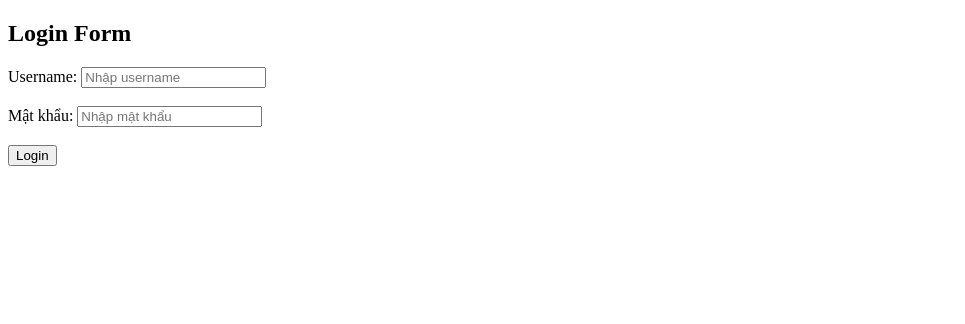
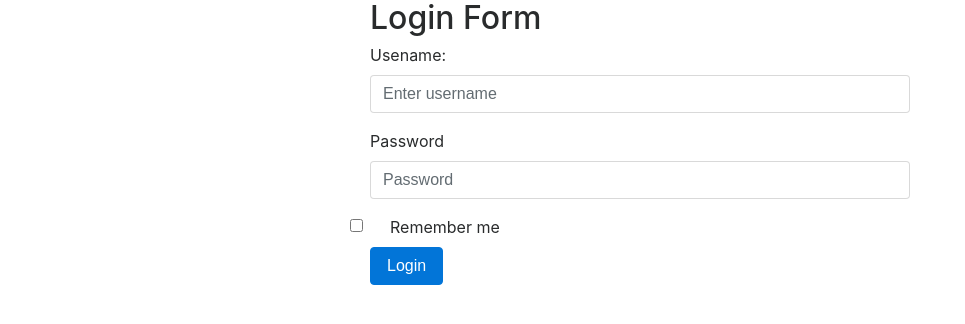
Before and after one commit to huongbee/php0112_M2, a PHP site: page /login.php in a window 1280 px wide. Shown: the top 324 px of the page, without its empty margins (0-965 px from the left). Run offline with PHP 8.4, Linux system fonts and the light colour scheme.

Commit message:
login-form

```diff
--- a/buoi7/index.php
+++ b/buoi7/index.php
@@ -6,5 +6,6 @@
     echo "<br><a href='logout.php'>Đăng xuất</a>";
 }
 else{
+    $_SESSION['message'] = "Bạn vui lòng đăng nhâp";
     header('Location:login.php');
 }
--- a/buoi7/login.php
+++ b/buoi7/login.php
@@ -9,19 +9,26 @@
 
     <!DOCTYPE html>
     <html lang="en">
+
     <head>
         <meta charset="UTF-8">
         <meta name="viewport" content="width=device-width, initial-scale=1.0">
         <meta http-equiv="X-UA-Compatible" content="ie=edge">
         <title>Document</title>
+        <link rel="stylesheet" href="https://maxcdn.bootstrapcdn.com/bootstrap/4.0.0-beta.3/css/bootstrap.min.css">
     </head>
     <style>
-    p{
-        color:red;
-        margin-bottom:20px
+        p {
+            color: red;
+            margin-bottom: 20px
         }
     </style>
+
     <body>
+        <div class="container">
+            <div class="row justify-content-center">
+                <div class="col-md-6">
+
                     <h2>Login Form</h2>
 
                     <?php
@@ -31,16 +38,26 @@
                             }
 
                         ?>
+                    <form action="xuly-login.php" method="POST">
+                        <div class="form-group">
+                            <label for="username">Usename:</label>
+                            <input type="text" class="form-control" name="usr" placeholder="Enter username">
+                        </div>
+                        <div class="form-group">
+                            <label for="pw">Password</label>
+                            <input type="password" class="form-control" name="pwd" placeholder="Password">
+                        </div>
+                        <div class="form-check">
+                            <input type="checkbox" id="remember" class="form-check-input" name="remember">
+                            <label class="form-check-label" for="remember">Remember me</label>
+                        </div>
+                        <button type="submit" name="btnLogin" class="btn btn-primary">Login</button>
+                    </form>
+                </div>
+            </div>
 
+        </div>
 
-    <form action="xuly-login.php" method="post">
-        Username:
-        <input type="text" name="usr" placeholder="Nhập username">
-        <br/><br/>
-        Mật khẩu:
-        <input type="password" name="pwd" placeholder="Nhập mật khẩu">
-        <br/><br/>
-        <button type="submit" name="btnLogin">Login</button>
-    </form>
     </body>
+
     </html>
--- /dev/null
+++ b/buoi7/logout.php
@@ -0,0 +1,5 @@
+<?php
+session_start();
+session_destroy();
+header('Location:login.php');
+?>
--- a/buoi7/xuly-login.php
+++ b/buoi7/xuly-login.php
@@ -29,7 +29,10 @@
         $_SESSION['message'] = "Login fail! Try again!";
         header('Location:login.php');
     }
-
+}
+else{
+    $_SESSION['message'] = "Login fail! Try again!";
+    header('Location:login.php');
 }
 
 
```
Lines whose indentation alone changed are shown as unchanged.
